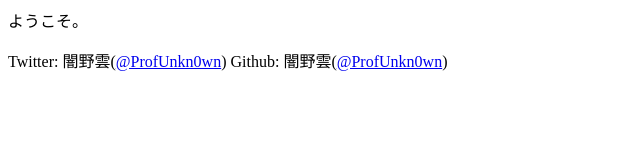
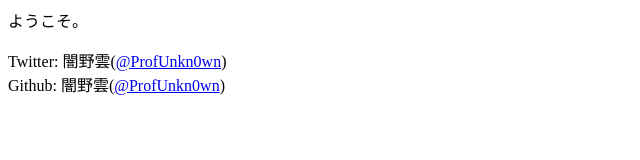
Before and after one commit to ProfUnkn0wn/ProfUnkn0wn.github.io, a plain HTML site: page index.html in a window 1280 px wide. Shown: the whole page, without its empty margins (0-640 px from the left). Drawn offline with Linux system fonts and the light colour scheme.

Commit message:
見た目を整えた

```diff
--- a/index.html
+++ b/index.html
@@ -5,7 +5,7 @@
   <body>
     ようこそ。
     <p>
-      Twitter: 闇野雲(<a href="https://twitter.com/ProfUnkn0wn">@ProfUnkn0wn</a>)
+      Twitter: 闇野雲(<a href="https://twitter.com/ProfUnkn0wn">@ProfUnkn0wn</a>)<br>
       Github: 闇野雲(<a href="https://github.com/ProfUnkn0wn">@ProfUnkn0wn</a>)
     </p>
   </body>
```
